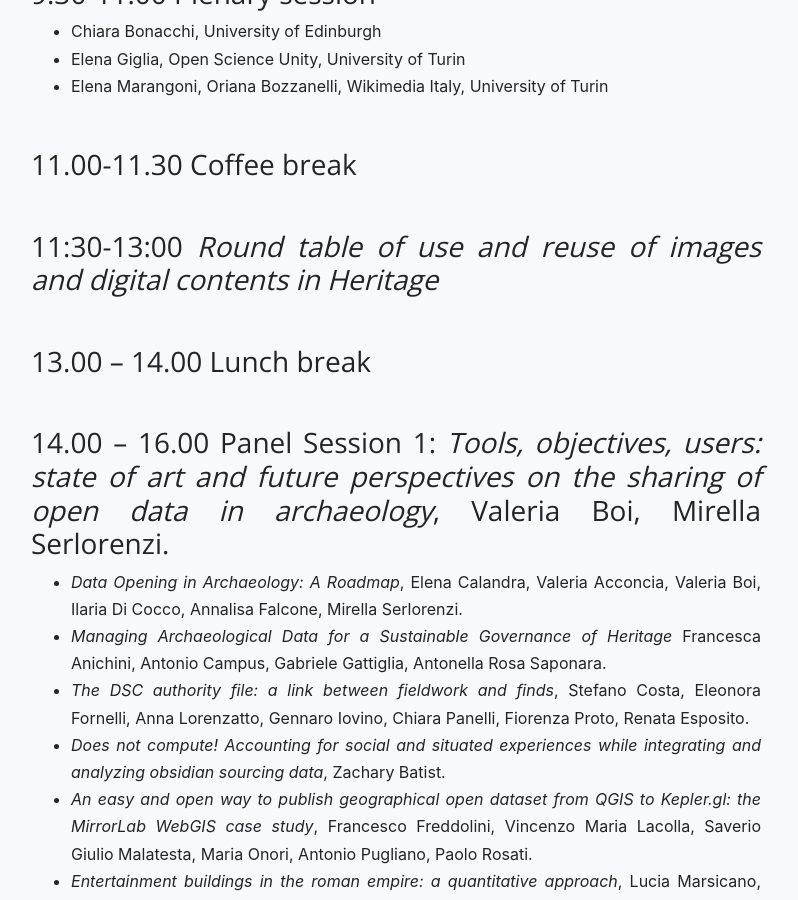
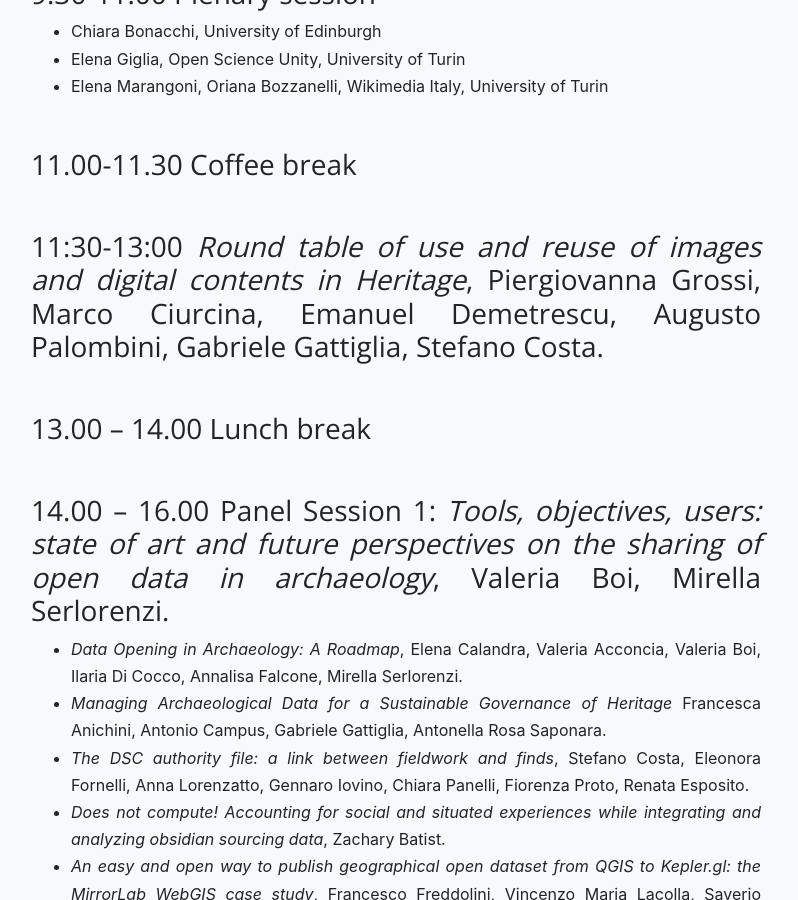
Before and after one commit to archeofoss/archeofoss, a Jekyll site: the page built from 2023/programme.md, in a window 1280 px wide and 900 px high, scrolled down 1521 px. Shown: the whole window, without its empty margins (244-1042 px from the left). Built offline with Jekyll 4.4.1, drawn with Linux system fonts in a browser that asks for light colours; nearby versions of some CDN libraries.

Commit message:
Update of the programm

```diff
--- a/2023/programme.md
+++ b/2023/programme.md
@@ -58,7 +58,7 @@
 
 ### 11.00-11.30 Coffee break
 
-### 11:30-13:00 _Round table of use and reuse of images and digital contents in Heritage_
+### 11:30-13:00 _Round table of use and reuse of images and digital contents in Heritage_, Piergiovanna Grossi, Marco Ciurcina, Emanuel Demetrescu, Augusto Palombini, Gabriele Gattiglia, Stefano Costa.
 
 ### 13.00 – 14.00 Lunch break
 
```
